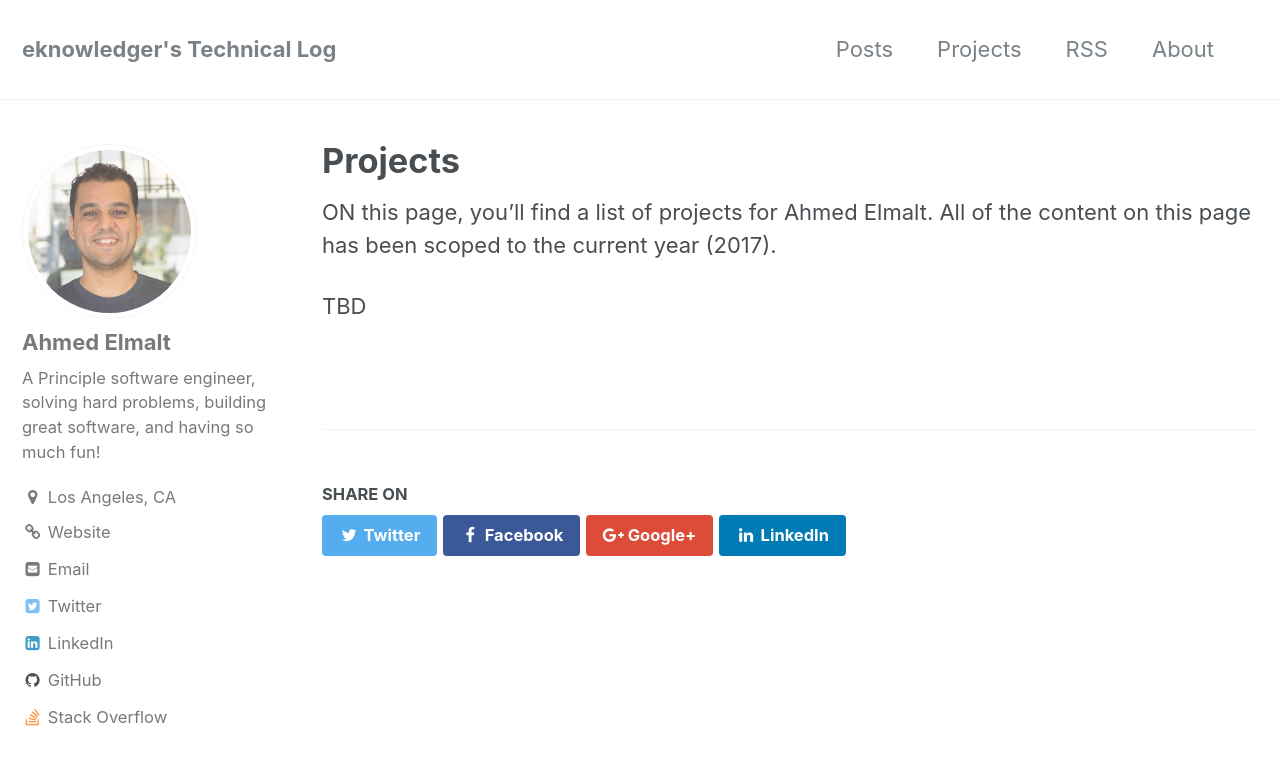
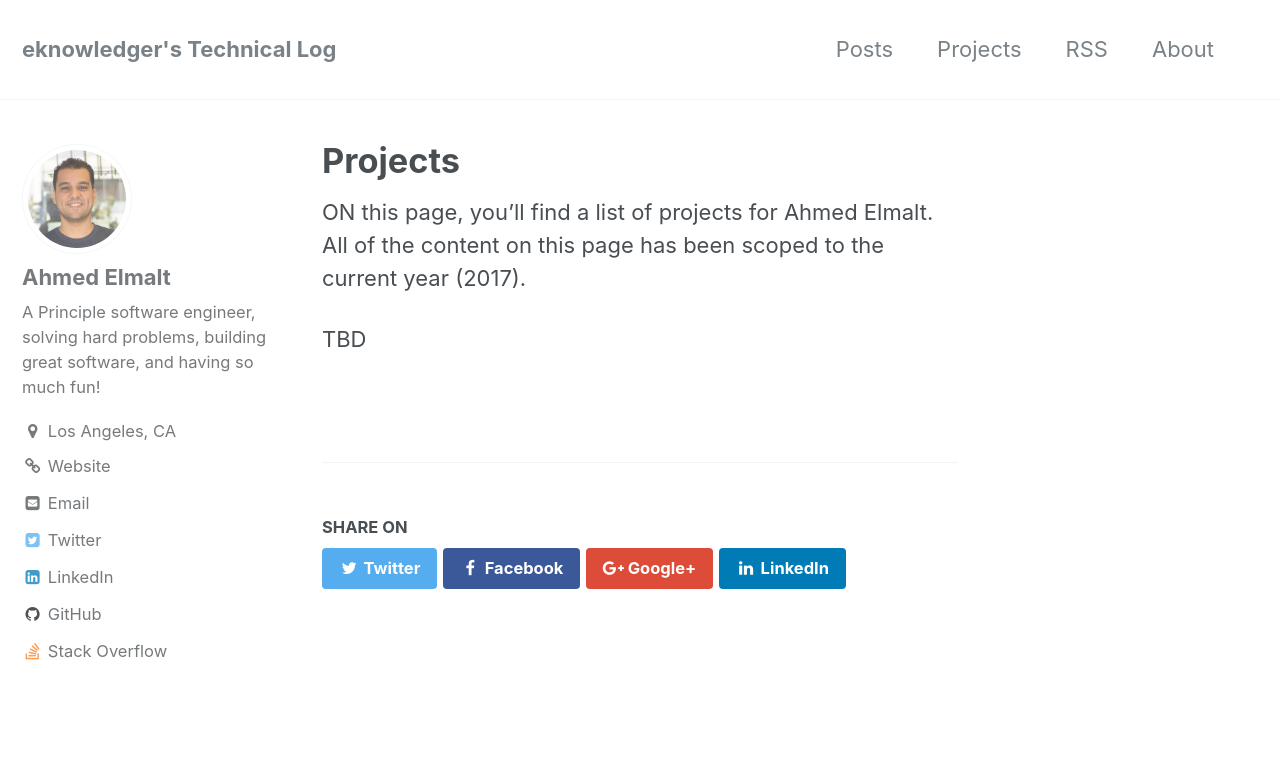
Before and after one commit to eknowledger/eknowledger.github.io, a Jekyll site: the page built from _pages/projects.md, in a window 1280 px wide and 900 px high. Shown: the top 765 px of the window. Built offline with Jekyll 4.4.1, drawn with Linux system fonts in a browser that asks for light colours.

Commit message:
Reset layouts

```diff
--- a/_layouts/default.html
+++ b/_layouts/default.html
@@ -1,5 +1,4 @@
 ---
-layout: compress
 ---
 
 <!doctype html>
--- a/_layouts/splash.html
+++ b/_layouts/splash.html
@@ -9,7 +9,6 @@ layout: default
 {% endif %}
 
 <div id="main" role="main">
-    {% include sidebar.html %}
   <article class="splash" itemscope itemtype="http://schema.org/CreativeWork">
     {% if page.title %}<meta itemprop="headline" content="{{ page.title | markdownify | strip_html | strip_newlines | escape_once }}">{% endif %}
     {% if page.excerpt %}<meta itemprop="description" content="{{ page.excerpt | markdownify | strip_html | strip_newlines | escape_once }}">{% endif %}
--- a/_sass/minimal-mistakes/_page.scss
+++ b/_sass/minimal-mistakes/_page.scss
@@ -25,12 +25,12 @@
   @include breakpoint($large) {
     float: right;
     width: calc(100% - #{$right-sidebar-width-narrow});
-    /*padding-right: $right-sidebar-width-narrow;*/
+    padding-right: $right-sidebar-width-narrow;
   }
 
   @include breakpoint($x-large) {
     width: calc(100% - #{$right-sidebar-width});
-    /*padding-right: $right-sidebar-width;*/
+    padding-right: $right-sidebar-width;
   }
 
   .page__inner-wrap {
--- a/_sass/minimal-mistakes/_sidebar.scss
+++ b/_sass/minimal-mistakes/_sidebar.scss
@@ -105,7 +105,7 @@
   }
 
   img {
-    max-width: 175px;
+    max-width: 110px;
     border-radius: 50%;
 
     @include breakpoint($large) {
```
